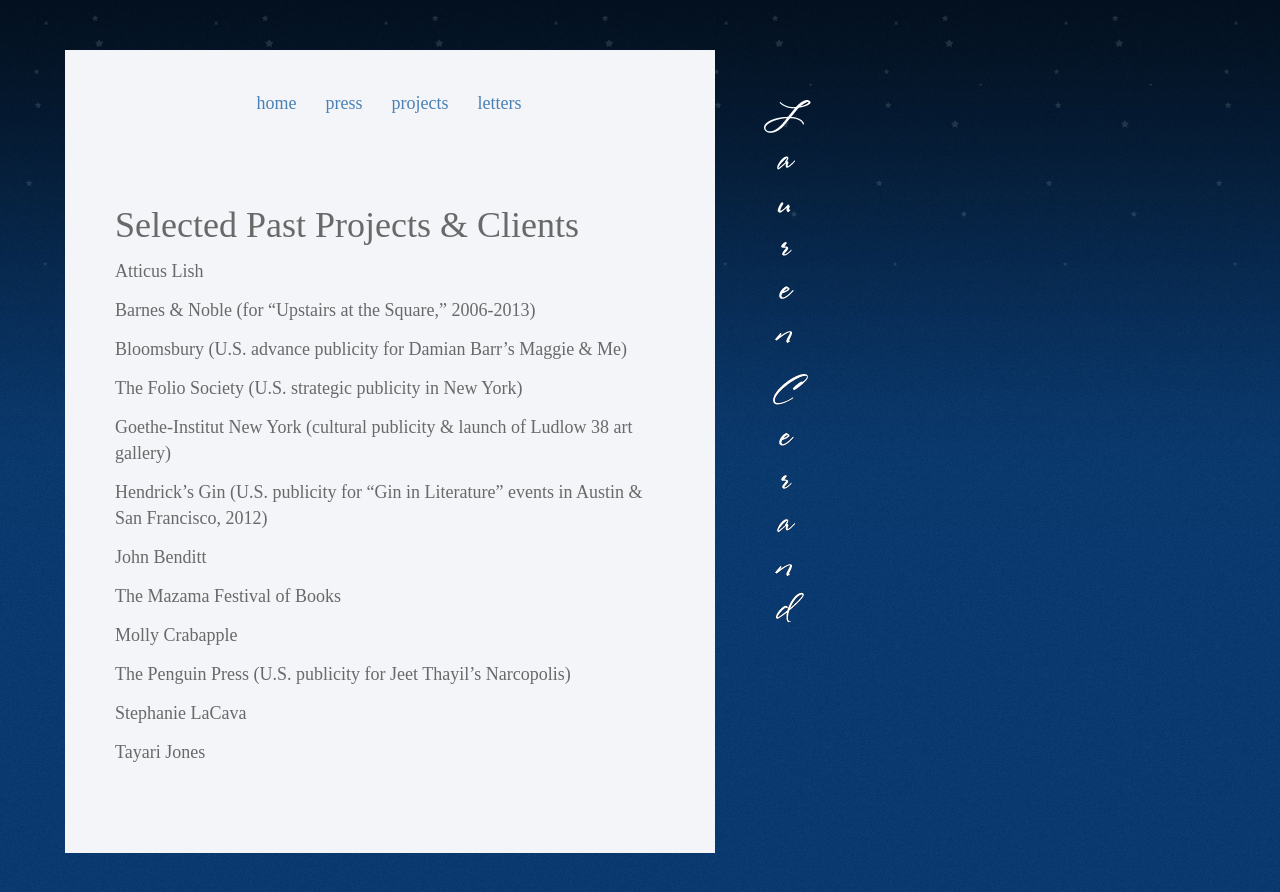
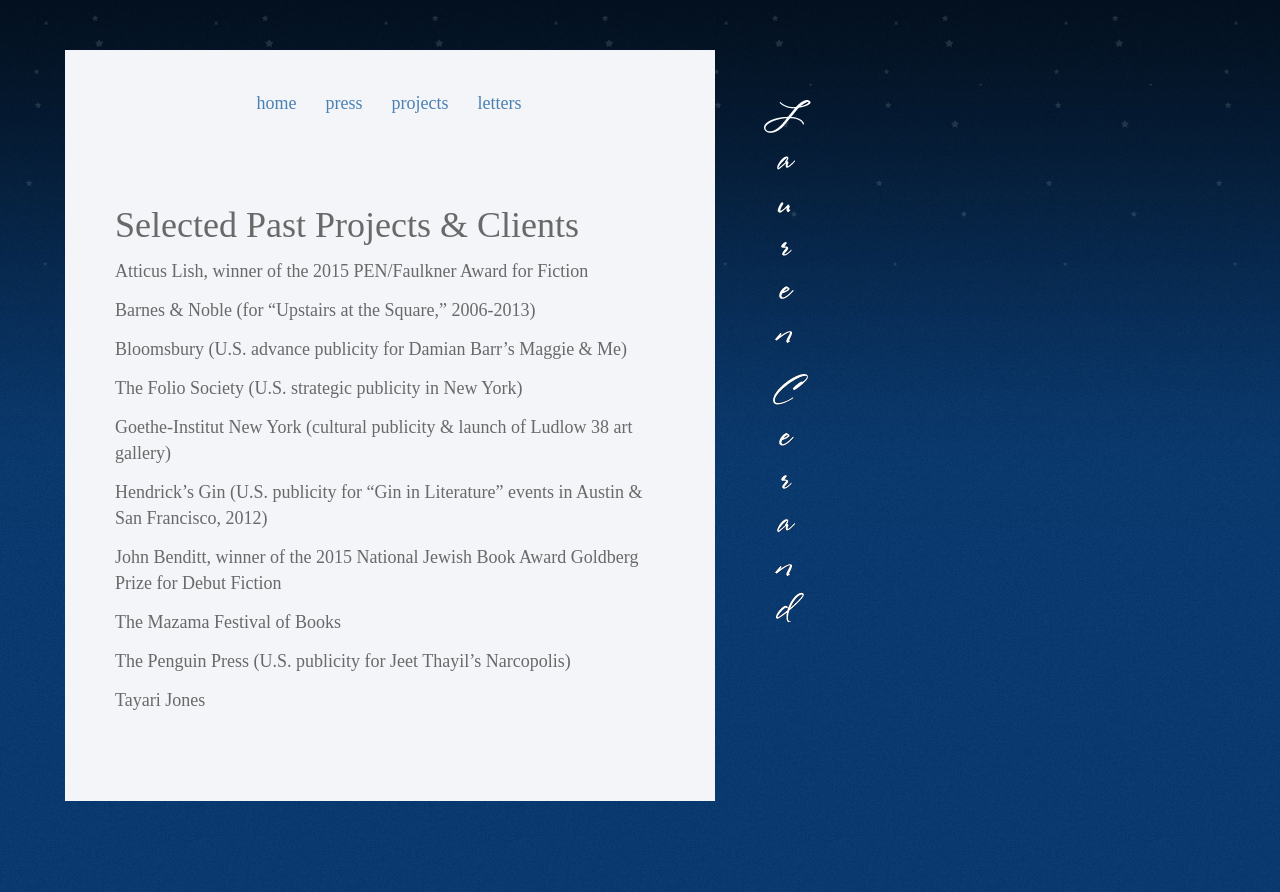
Before and after one commit to sonnetmedia/laurencerand.com, a Jekyll site: the page built from _pages/projects.md, in a window 1280 px wide. Shown: the top 892 px of the page. Built offline with Jekyll 4.4.1, drawn with Linux system fonts in a browser that asks for light colours.

Commit message:
Updated '/_pages/projects.md' via CloudCannon

```diff
--- a/_pages/projects.md
+++ b/_pages/projects.md
@@ -1,9 +1,10 @@
 ---
-title: "Selected Past Projects & Clients"
-permalink: "/projects/"
+title: 'Selected Past Projects & Clients'
+permalink: /projects/
 ---
 
-Atticus Lish
+
+Atticus Lish, winner of the 2015 PEN/Faulkner Award for Fiction
 
 Barnes & Noble (for “Upstairs at the Square,” 2006-2013)
 
@@ -15,15 +16,11 @@
 
 Hendrick’s Gin (U.S. publicity for “Gin in Literature” events in Austin & San Francisco, 2012)
 
-John Benditt
+John Benditt, winner of the 2015 National Jewish Book Award Goldberg Prize for Debut Fiction
 
 The Mazama Festival of Books
 
-Molly Crabapple
-
 The Penguin Press (U.S. publicity for Jeet Thayil’s Narcopolis)
-
-Stephanie LaCava
 
 Tayari Jones
 
```
